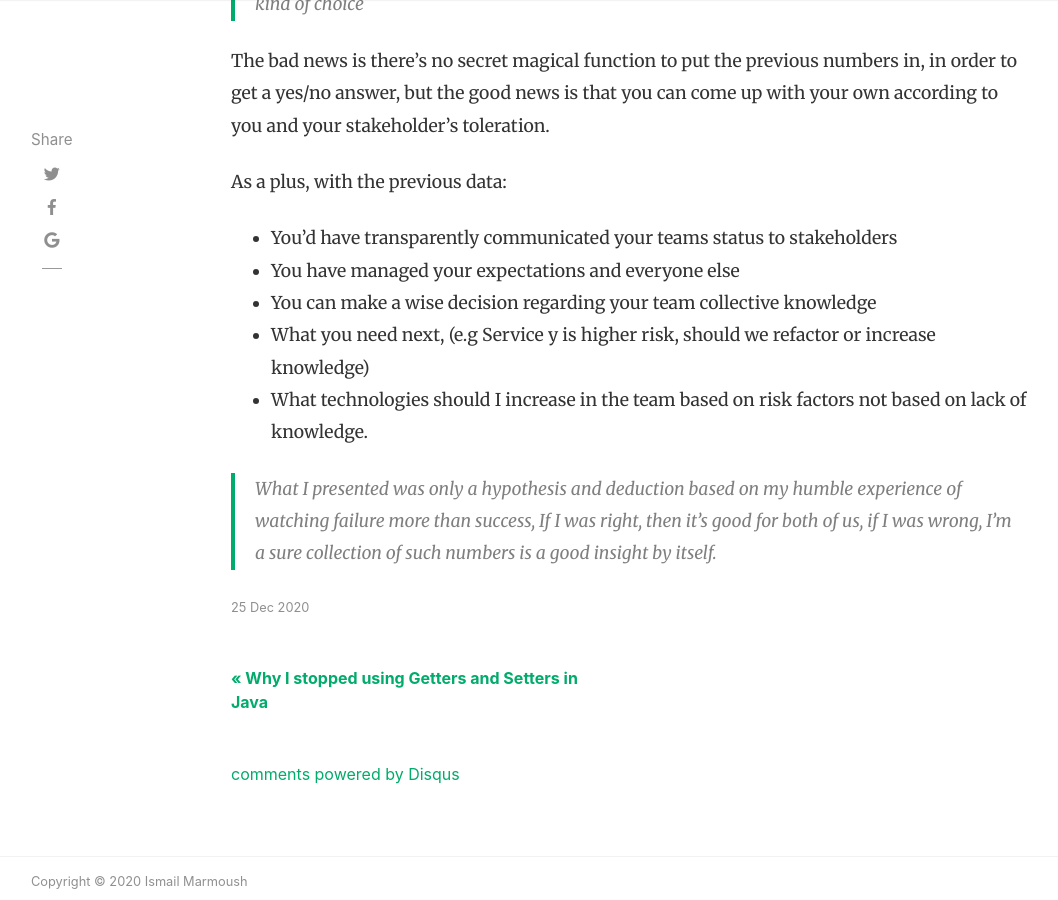
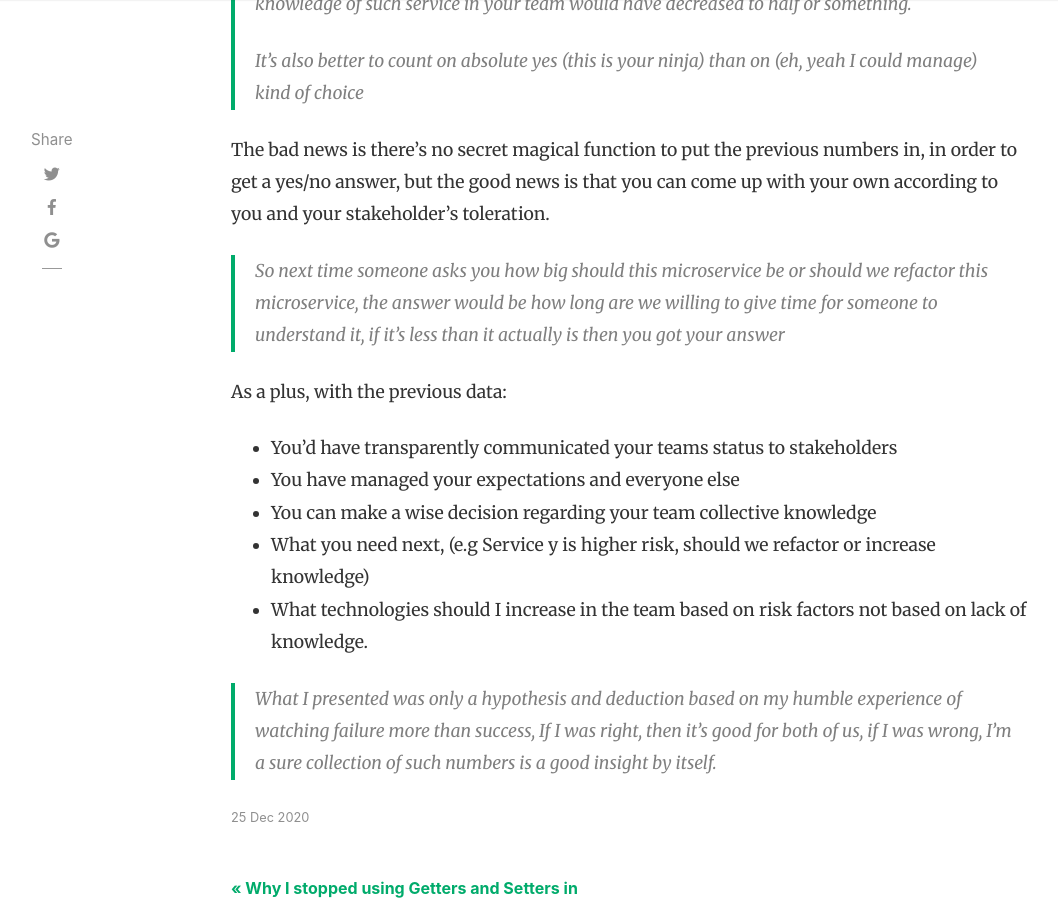
Before and after one commit to IsmailMarmoush/ismailmarmoush.github.io, a Jekyll site: the page built from _posts/2020-12-25-architecture-p03-how-big-microservice-without-pizzas.md, in a window 1280 px wide and 900 px high, scrolled down 4326 px. Shown: the whole window, without its empty margins (54-1112 px from the left). Built offline with Jekyll 4.4.1, drawn with Linux system fonts in a browser that asks for light colours; nearby versions of some CDN libraries; comment, search, counter and statistics services are not loaded; some of the changed text lies outside the part shown.

Commit message:
added some notes

```diff
--- a/_posts/2020-12-25-architecture-p03-how-big-microservice-without-pizzas.md
+++ b/_posts/2020-12-25-architecture-p03-how-big-microservice-without-pizzas.md
@@ -8,6 +8,9 @@
 tags: architecture
 ---
 > This post is part of architecture/software engineering & craftsmanship series
+
+> Note: In this article I'm not talking from a DDD perspective a microservice could have multiple modules
+representing certain bounded contexts, but discussing a microservice as a whole unit.
 
 First, why would anyone care about a microservice size/complexity? reasons could
 be [orphaned projects](https://marmoush.com/2019/04/01/architecture-p02-orphaned-projects.html), ending up with being
@@ -112,6 +115,9 @@
 The bad news is there's no secret magical function to put the previous numbers in, in order to get a yes/no answer, but
 the good news is that you can come up with your own according to you and your stakeholder's toleration.
 
+> So next time someone asks you how big should this microservice be or should we refactor this microservice, the answer
+> would be how long are we willing to give time for someone to understand it, if it's less than it actually is then you got your answer
+
 As a plus, with the previous data:
 
 * You'd have transparently communicated your teams status to stakeholders
```
